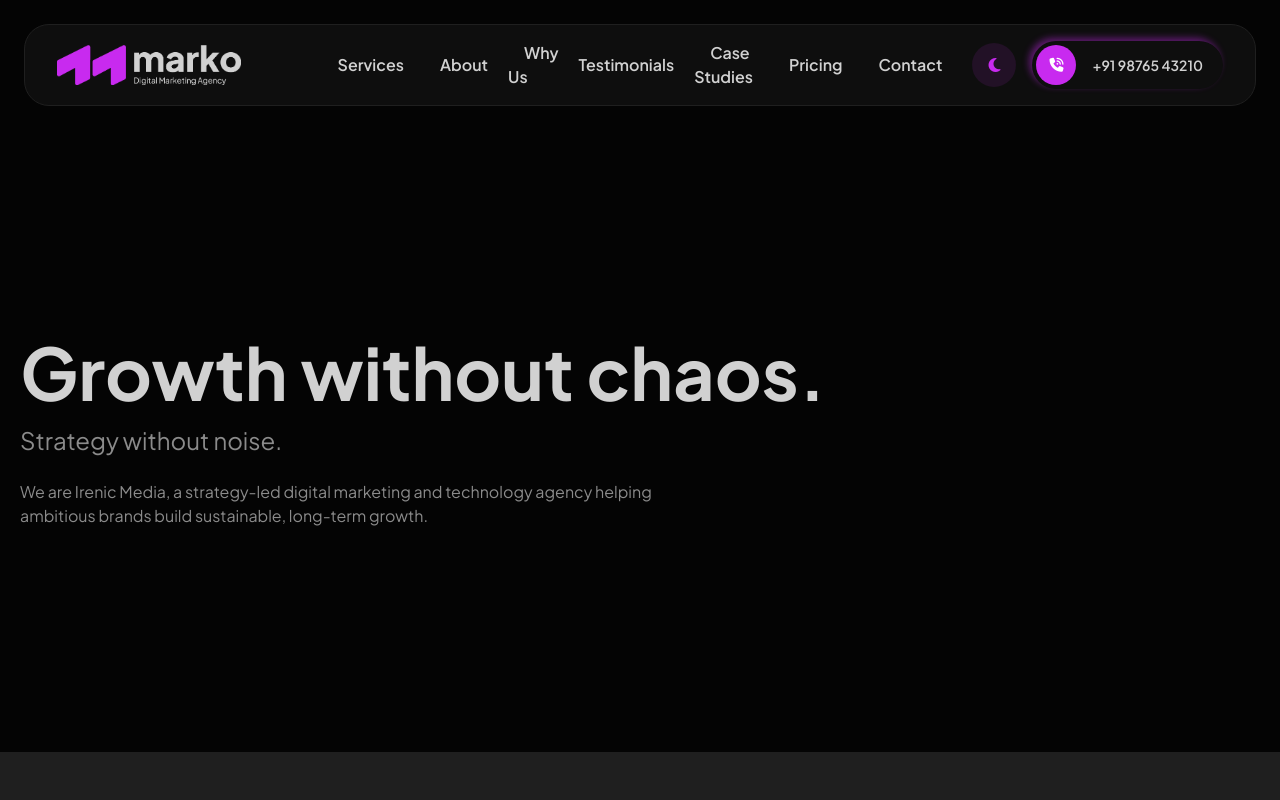
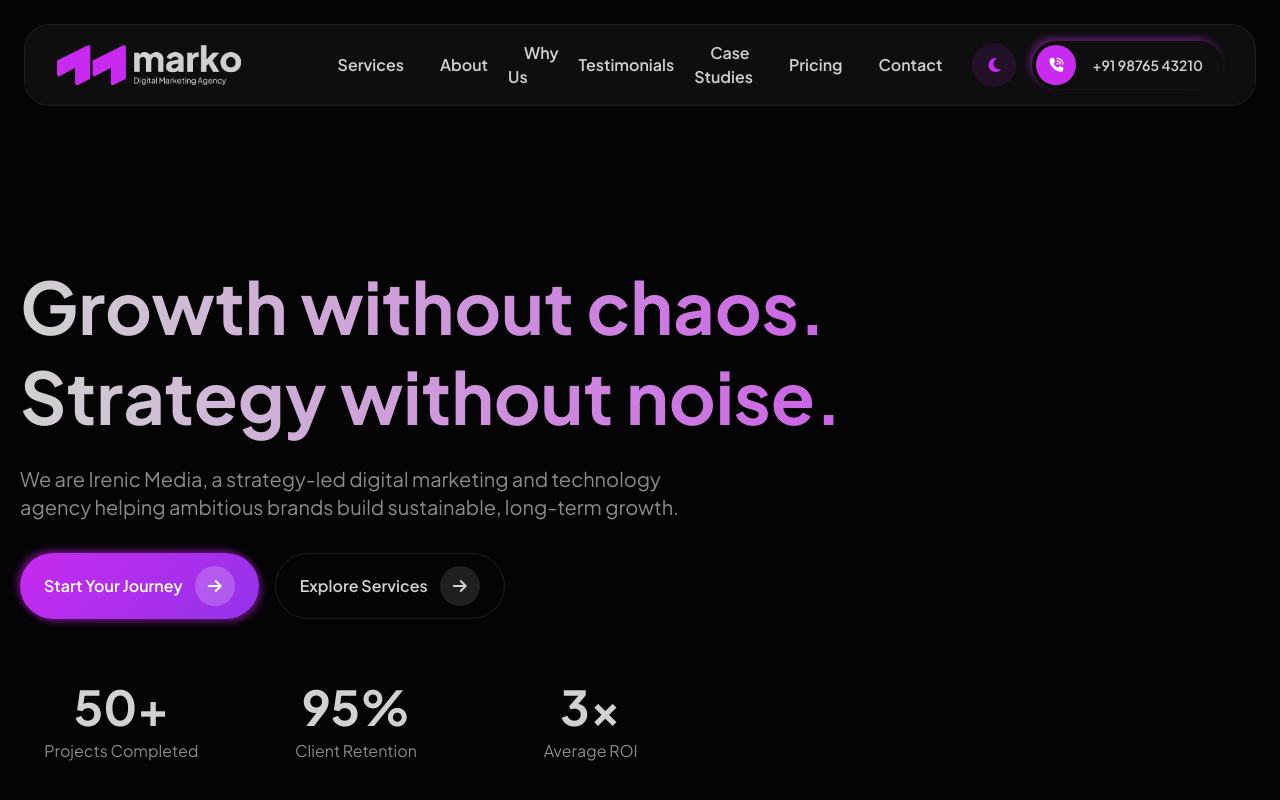
Before and after one commit to Trigger2696/irenicmedia, a Next.js app in the folder irenic-media-new/: page / in a window 1280 px wide. Shown: the top 800 px of the page. Built offline with nearby package versions, Linux system fonts and the light colour scheme.

Commit message:
feat(02-02): integrate Hero component into page.tsx
- Replace hero placeholder with Hero component
- Import Hero from components/Hero/Hero
- All sections (services, about, etc.) remain unchanged

```diff
--- a/irenic-media-new/app/page.tsx
+++ b/irenic-media-new/app/page.tsx
@@ -1,5 +1,6 @@
 import Header from '@/components/Header'
 import Footer from '@/components/Footer'
+import Hero from '@/components/Hero/Hero'
 
 export default function Home() {
   return (
@@ -9,21 +10,8 @@ export default function Home() {
       {/* Spacer for fixed header */}
       <div className="h-24 md:h-28"></div>
 
-      {/* Hero Section Placeholder */}
-      <section id="hero" className="section min-h-[80vh] flex items-center">
-        <div className="hero-container">
-          <h1 className="text-4xl md:text-6xl lg:text-7xl font-bold text-primary">
-            Growth without chaos.
-          </h1>
-          <p className="text-xl md:text-2xl text-[var(--text-color)] mt-4">
-            Strategy without noise.
-          </p>
-          <p className="text-[var(--text-color)] mt-6 max-w-2xl">
-            We are Irenic Media, a strategy-led digital marketing and technology agency
-            helping ambitious brands build sustainable, long-term growth.
-          </p>
-        </div>
-      </section>
+      {/* Hero Section */}
+      <Hero />
 
       {/* Services Section */}
       <section id="services" className="section bg-[var(--accent-color-3)]" style={{ scrollMarginTop: '100px' }}>
```
